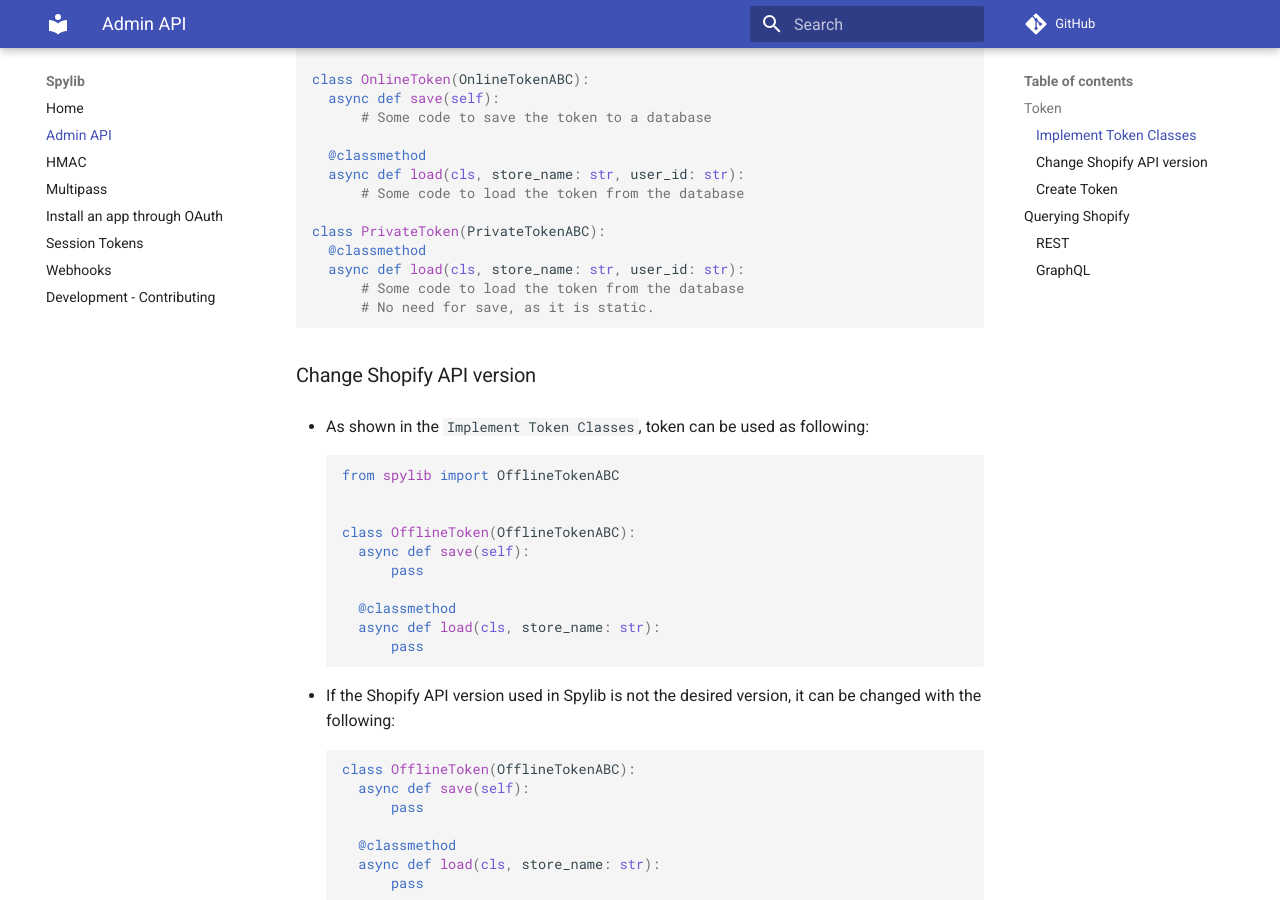
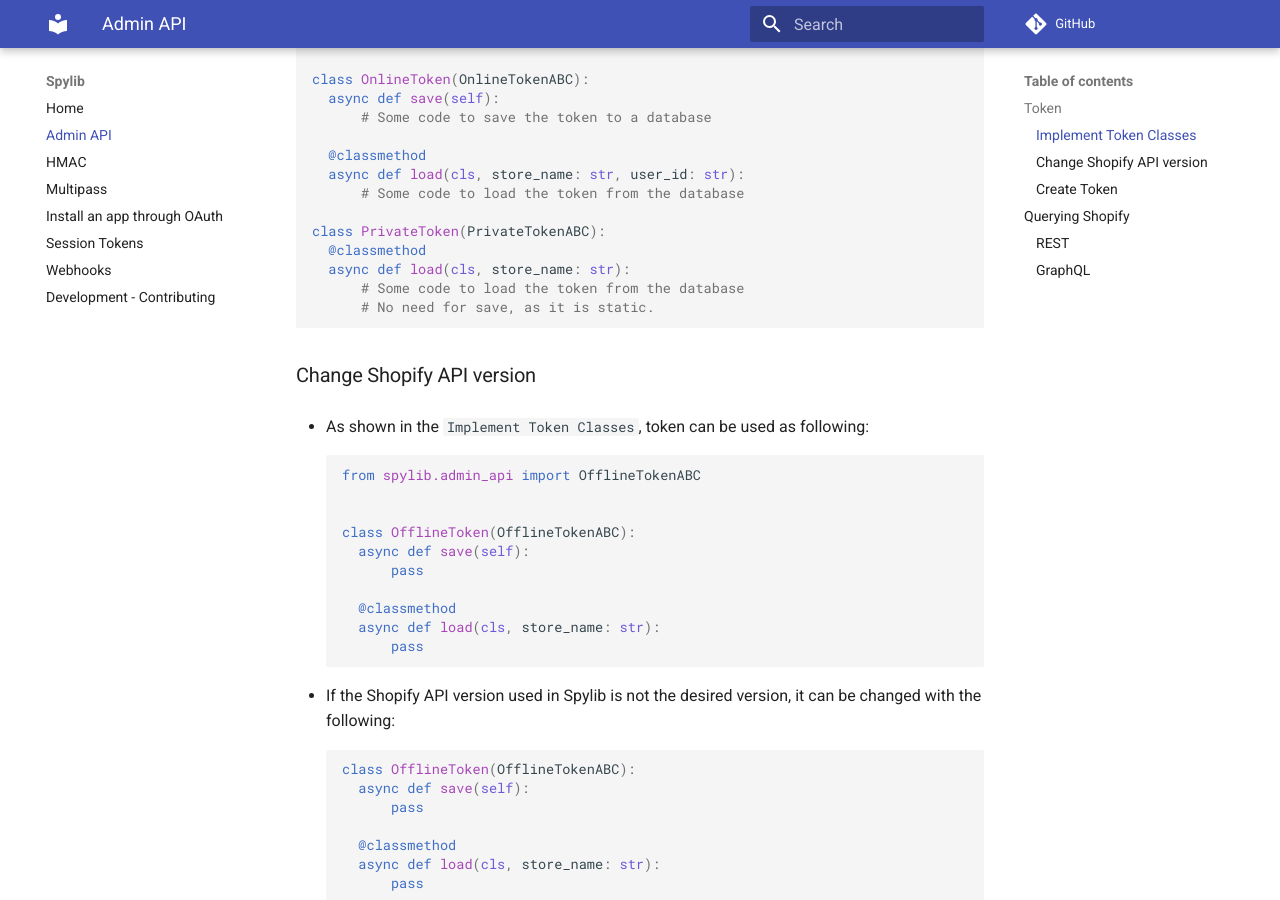
Before and after one commit to SatelCreative/spylib, an MkDocs documentation site: the page built from docs/admin-api.md, in a window 1280 px wide and 900 px high, scrolled down 504 px. Built offline with MkDocs 1.6.1 and Material for MkDocs 9.7.7, drawn with Linux system fonts in a browser that asks for light colours; comment, search, counter and statistics services are not loaded; the version menu is left out.

Commit message:
📝  Revise admin api doc (#184)
* remove user_id from PrivateToken load

* remove argument space

* update import

* target tox v3 in github action test

* add comment for TODO

````diff
--- a/docs/admin-api.md
+++ b/docs/admin-api.md
@@ -29,7 +29,7 @@
 
 class PrivateToken(PrivateTokenABC):
   @classmethod
-  async def load(cls, store_name: str, user_id: str):
+  async def load(cls, store_name: str):
       # Some code to load the token from the database
       # No need for save, as it is static.
 ```
@@ -38,7 +38,7 @@
 
 - As shown in the `Implement Token Classes`, token can be used as following:
 ```python
-from spylib import OfflineTokenABC
+from spylib.admin_api import OfflineTokenABC
 
 
 class OfflineToken(OfflineTokenABC):
@@ -168,7 +168,7 @@
   }
 }"""
 
-product_json = await token.execute_gql(query = query)
+product_json = await token.execute_gql(query=query)
 ```
 
 If you want to update a product in a shop you can run:
````
Also changed, not shown: 1 other file.
